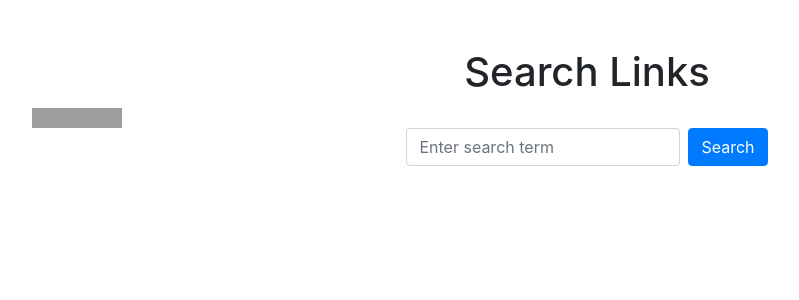
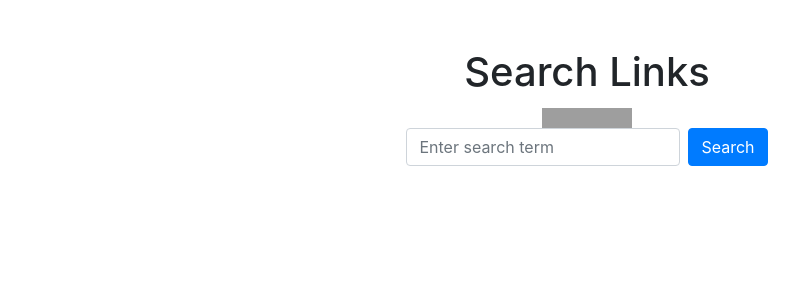
Before and after one commit to kentslaves/kentslaves.github.io, a Jekyll site: the page gdorks.html, which Jekyll copies as it is, in a window 1280 px wide. Shown: the top 300 px of the page, without its empty margins (53-852 px from the left). Built offline with Jekyll 4.4.1, drawn with Linux system fonts in a browser that asks for light colours; grey boxes are pictures that could not be loaded.

Commit message:
Update gdorks.html

```diff
--- a/gdorks.html
+++ b/gdorks.html
@@ -10,9 +10,11 @@
 <body>
     <div class="container mt-5">
         <h1 class="text-center">Search Links</h1>
-        <a href="https://x.com/kentslaves" target="_blank">
-    <img src="https://img.shields.io/twitter/follow/kentslaves.svg?logo=twitter" alt="Follow on Twitter">
-</a>
+       <div style="text-align: center;">
+    <a href="https://x.com/kentslaves" target="_blank">
+        <img src="https://img.shields.io/twitter/follow/kentslaves.svg?logo=twitter" alt="Follow on X">
+    </a>
+</div>
         <form id="searchForm" class="form-inline justify-content-center mb-4">
             <input type="text" id="searchInput" class="form-control mr-2" placeholder="Enter search term" required>
             <button type="submit" class="btn btn-primary">Search</button>
```
